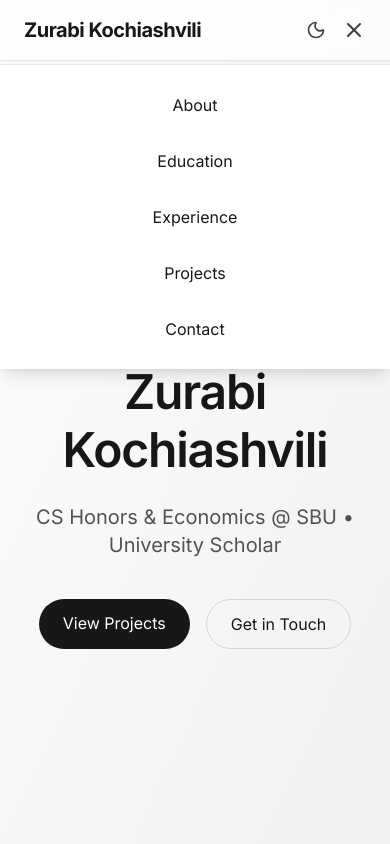
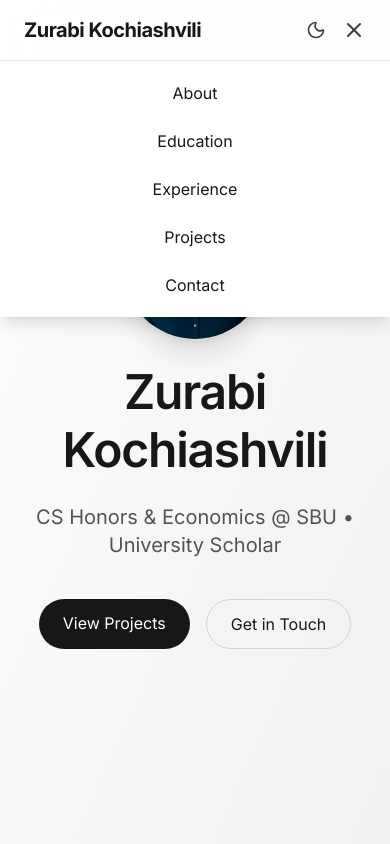
Before and after one commit to Zurab1K/portfolio, a React (Create React App) app: page / in a window 390 px wide. Both pictures are taken after a click on the button 354 px from the left and 30 px from the top of the page. Shown: the top 844 px of the page. Built offline with nearby package versions, Linux system fonts and the light colour scheme.

Commit message:
Update Header.jsx

```diff
--- a/src/components/Header.jsx
+++ b/src/components/Header.jsx
@@ -9,7 +9,7 @@ export default function Header() {
   const [open, setOpen] = useState(false);
   const { theme, toggleTheme } = useTheme();
 
-  // underline animation utility (hover only)
+  // underline hover for desktop
   const underlineClass =
     "relative inline-block py-1 transition-colors " +
     "after:content-[''] after:absolute after:left-0 after:bottom-0 " +
@@ -20,7 +20,7 @@ export default function Header() {
   return (
     <header className="fixed top-0 left-0 w-full z-50 bg-white/70 dark:bg-black/70 backdrop-blur-xl border-b border-neutral-200 dark:border-neutral-800 shadow-sm">
       <div className="max-w-6xl mx-auto px-6 py-4 flex justify-between items-center">
-        {/* Brand (links to hero) */}
+        {/* Brand */}
         <motion.h1
           initial={{ opacity: 0, x: -20 }}
           animate={{ opacity: 1, x: 0 }}
@@ -43,7 +43,6 @@ export default function Header() {
               {link}
             </a>
           ))}
-          {/* Theme toggle */}
           <button
             onClick={toggleTheme}
             className="ml-2 text-neutral-700 dark:text-neutral-300 hover:text-black dark:hover:text-white transition"
@@ -74,24 +73,24 @@ export default function Header() {
         </div>
       </div>
 
-      {/* Mobile dropdown (no backdrop, page can scroll) */}
+      {/* Mobile dropdown */}
       <AnimatePresence>
         {open && (
           <motion.nav
             id="mobile-menu"
-            className="fixed inset-x-0 top-16 md:hidden bg-white dark:bg-black border-t border-neutral-200 dark:border-neutral-800 shadow-lg"
+            className="absolute inset-x-0 top-full md:hidden bg-white dark:bg-black border-t border-neutral-200 dark:border-neutral-800 shadow-lg"
             initial={{ y: -8, opacity: 0 }}
             animate={{ y: 0, opacity: 1 }}
             exit={{ y: -8, opacity: 0 }}
             transition={{ duration: 0.25, ease: "easeOut" }}
           >
-            <ul className="px-6 py-4 flex flex-col items-center text-center gap-2">
+            <ul className="px-6 py-2 flex flex-col items-center text-center">
               {links.map((link) => (
                 <li key={link} className="w-full">
                   <a
                     href={`#${link.toLowerCase()}`}
                     onClick={() => setOpen(false)}
-                    className={`${underlineClass} block w-full py-3 text-base text-neutral-900 dark:text-neutral-100 hover:text-black dark:hover:text-white`}
+                    className="block w-full py-3 text-base text-neutral-900 dark:text-neutral-100 hover:bg-neutral-100 dark:hover:bg-neutral-900 transition"
                   >
                     {link}
                   </a>
```
